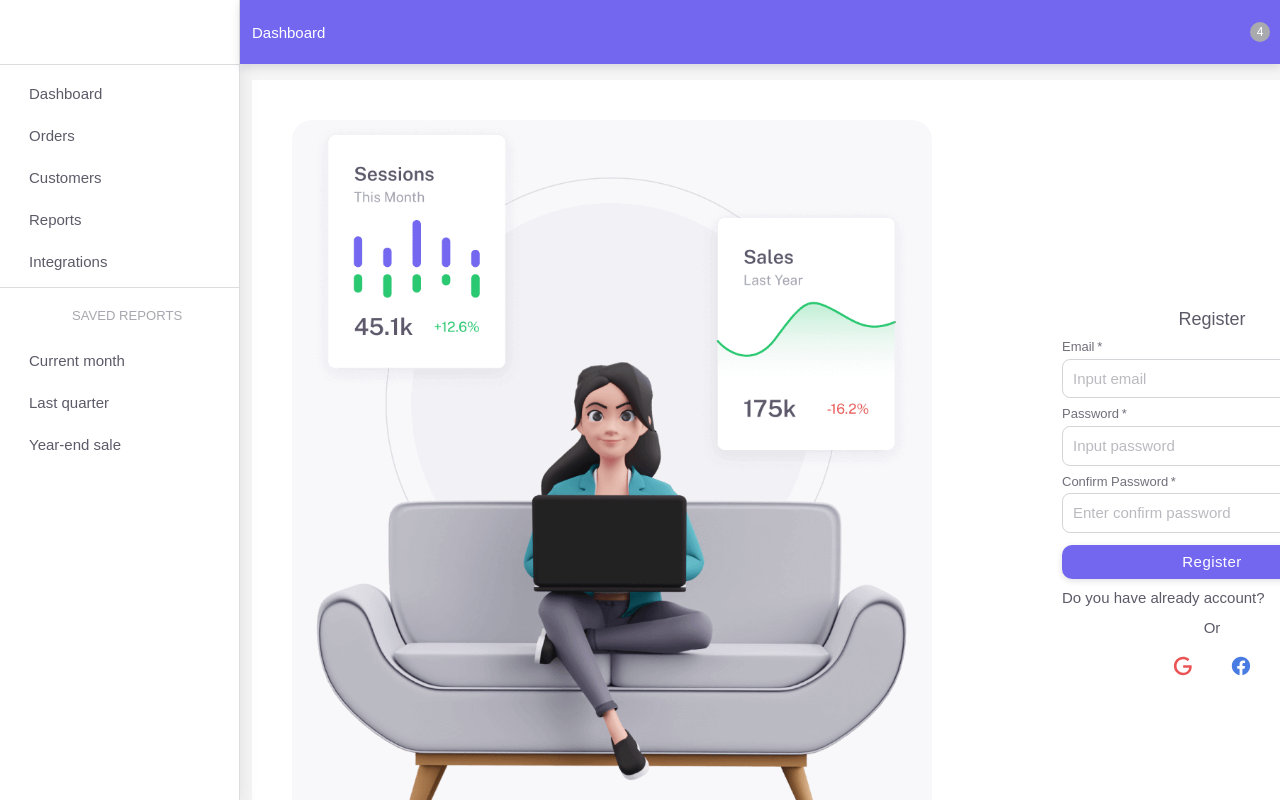
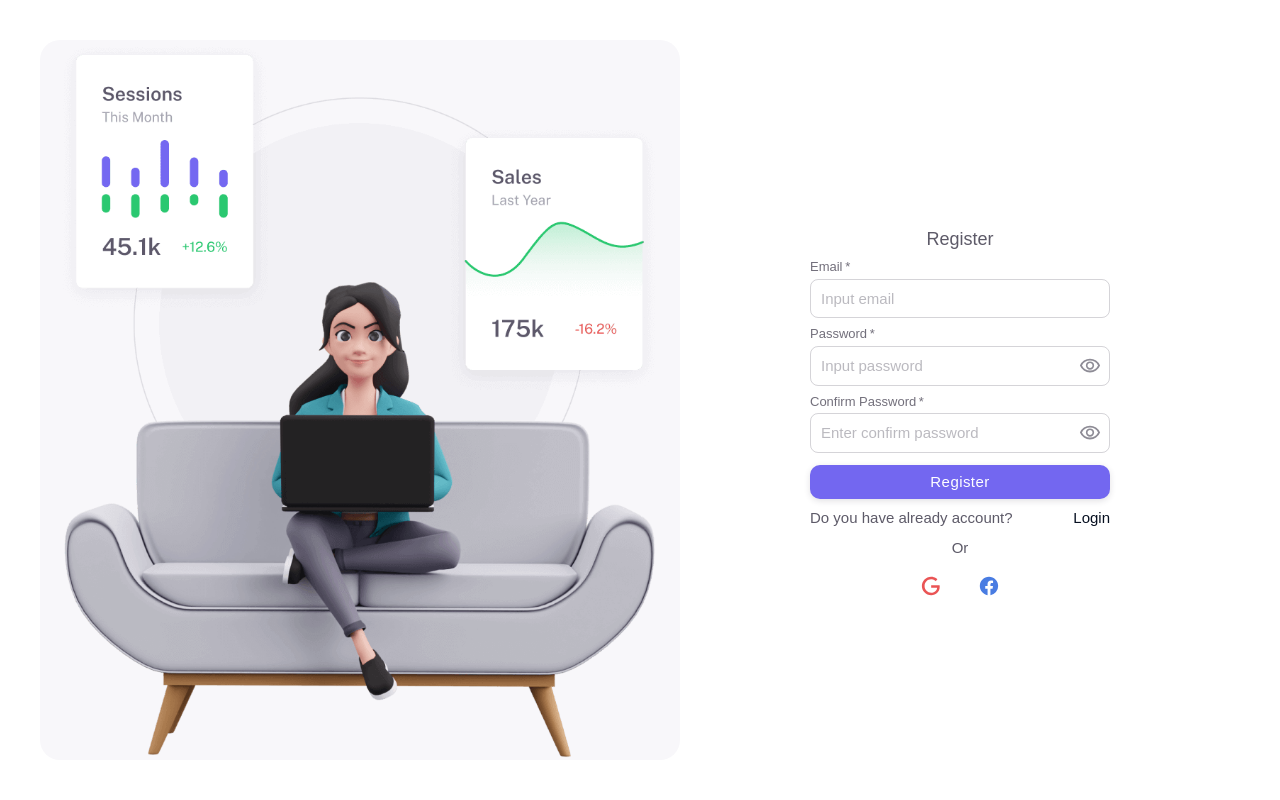
Before and after one commit to Nguyen1942001/course-nextjs14, a Next.js app: page /register in a window 1280 px wide. Built offline with nearby package versions, Linux system fonts and the light colour scheme.

Commit message:
Use BlankLayout component for restrict render VerticalLayout and HorizontalLayout when inside Login and Register (video 10)

```diff
--- a/src/pages/_app.tsx
+++ b/src/pages/_app.tsx
@@ -76,7 +76,9 @@ export default function App(props: ExtendedAppProps) {
 
     const { settings } = useSettings();
 
-    // Variables
+    // ****************   Variables   ****************
+
+    // Component.getLayout: getLayout nằm trong file next.d.ts, return về ReactNode
     const getLayout = Component.getLayout ?? ((page) => <UserLayout>{page}</UserLayout>);
 
     const setConfig = Component.setConfig ?? undefined;
--- a/src/pages/register.tsx
+++ b/src/pages/register.tsx
@@ -2,6 +2,9 @@
 
 import { NextPage } from 'next';
 import RegisterPage from 'src/views/pages/register';
+import { ReactNode } from 'react';
+import BlankLayout from 'src/views/layouts/BlankLayout';
+import Login from 'src/pages/login';
 
 type TProps = {};
 
@@ -10,3 +13,11 @@ const Register: NextPage<TProps> = () => {
 };
 
 export default Register;
+
+/**
+ * Code bên dưới dùng để render ra layout rỗng khi load component Register
+ * Layout rỗng chứa component Register
+ * Ngăn chặn load VerticalLayout (sidebar) và HorizontalLayout (header)
+ * getLayout là biến nằm ở file src/pages/_app.tsx
+ */
+Register.getLayout = (page: ReactNode) => <BlankLayout>{page}</BlankLayout>;
--- /dev/null
+++ b/src/views/layouts/BlankLayout.tsx
@@ -0,0 +1,29 @@
+import * as React from 'react';
+import { AppBarProps as MuiAppBarProps } from '@mui/material/AppBar';
+import { NextPage } from 'next';
+import Box, { BoxProps } from '@mui/material/Box';
+import { styled } from '@mui/material/styles';
+
+const drawerWidth: number = 240;
+
+interface AppBarProps extends MuiAppBarProps {
+    open?: boolean;
+}
+
+type TProps = {
+    children: React.ReactNode;
+};
+
+const BlankLayoutWrapper = styled(Box)<BoxProps>(({ theme }) => ({
+    height: '100vh',
+}));
+
+const BlankLayout: NextPage<TProps> = ({ children }) => {
+    return (
+        <BlankLayoutWrapper>
+            <Box sx={{ overflow: 'hidden', minHeight: '100vh' }}>{children}</Box>
+        </BlankLayoutWrapper>
+    );
+};
+
+export default BlankLayout;
--- /dev/null
+++ b/src/views/layouts/HorizontalLayout.tsx
@@ -0,0 +1,85 @@
+import * as React from 'react';
+import { styled } from '@mui/material/styles';
+import MuiAppBar, { AppBarProps as MuiAppBarProps } from '@mui/material/AppBar';
+import Toolbar from '@mui/material/Toolbar';
+import Typography from '@mui/material/Typography';
+import IconButton from '@mui/material/IconButton';
+import Badge from '@mui/material/Badge';
+import { NextPage } from 'next';
+import IconifyIcon from 'src/components/Icon';
+
+const drawerWidth: number = 240;
+
+interface AppBarProps extends MuiAppBarProps {
+    open?: boolean;
+}
+
+type TProps = {
+    open: boolean;
+    toggleDrawer: () => void;
+};
+
+const AppBar = styled(MuiAppBar, {
+    shouldForwardProp: (prop) => prop !== 'open',
+})<AppBarProps>(({ theme, open }) => ({
+    zIndex: theme.zIndex.drawer + 1,
+    transition: theme.transitions.create(['width', 'margin'], {
+        easing: theme.transitions.easing.sharp,
+        duration: theme.transitions.duration.leavingScreen,
+    }),
+    ...(open && {
+        marginLeft: drawerWidth,
+        width: `calc(100% - ${drawerWidth}px)`,
+        transition: theme.transitions.create(['width', 'margin'], {
+            easing: theme.transitions.easing.sharp,
+            duration: theme.transitions.duration.enteringScreen,
+        }),
+    }),
+}));
+
+const HorizontalLayout: NextPage<TProps> = ({ open, toggleDrawer }) => {
+    return (
+        <AppBar
+            position="absolute"
+            open={open}
+        >
+            <Toolbar
+                sx={{
+                    pr: '24px', // keep right padding when drawer closed
+                }}
+            >
+                <IconButton
+                    edge="start"
+                    color="inherit"
+                    aria-label="open drawer"
+                    onClick={toggleDrawer}
+                    sx={{
+                        marginRight: '36px',
+                        ...(open && { display: 'none' }),
+                    }}
+                >
+                    <IconifyIcon icon="ic:sharp-menu" />
+                </IconButton>
+                <Typography
+                    component="h1"
+                    variant="h6"
+                    color="inherit"
+                    noWrap
+                    sx={{ flexGrow: 1 }}
+                >
+                    Dashboard
+                </Typography>
+                <IconButton color="inherit">
+                    <Badge
+                        badgeContent={4}
+                        color="secondary"
+                    >
+                        <IconifyIcon icon="mingcute:notification-fill" />
+                    </Badge>
+                </IconButton>
+            </Toolbar>
+        </AppBar>
+    );
+};
+
+export default HorizontalLayout;
--- a/src/views/layouts/UserLayout.tsx
+++ b/src/views/layouts/UserLayout.tsx
@@ -1,60 +1,18 @@
 import * as React from 'react';
-import { styled, createTheme, ThemeProvider } from '@mui/material/styles';
 import CssBaseline from '@mui/material/CssBaseline';
-import MuiDrawer from '@mui/material/Drawer';
 import Box from '@mui/material/Box';
-import MuiAppBar, { AppBarProps as MuiAppBarProps } from '@mui/material/AppBar';
 import Toolbar from '@mui/material/Toolbar';
-import List from '@mui/material/List';
-import Typography from '@mui/material/Typography';
-import Divider from '@mui/material/Divider';
-import IconButton from '@mui/material/IconButton';
-import Badge from '@mui/material/Badge';
 import Container from '@mui/material/Container';
-import Grid from '@mui/material/Grid';
-import Paper from '@mui/material/Paper';
-import Link from '@mui/material/Link';
-import { mainListItems, secondaryListItems } from './listItems';
 import { NextPage } from 'next';
+import HorizontalLayout from 'src/views/layouts/HorizontalLayout';
 import VerticalLayout from 'src/views/layouts/VerticalLayout';
 
 const drawerWidth: number = 240;
-
-interface AppBarProps extends MuiAppBarProps {
-    open?: boolean;
-}
 
 type TProps = {
     children: React.ReactNode;
 };
 
-const Drawer = styled(MuiDrawer, { shouldForwardProp: (prop) => prop !== 'open' })(
-    ({ theme, open }) => ({
-        '& .MuiDrawer-paper': {
-            position: 'relative',
-            whiteSpace: 'nowrap',
-            width: drawerWidth,
-            transition: theme.transitions.create('width', {
-                easing: theme.transitions.easing.sharp,
-                duration: theme.transitions.duration.enteringScreen,
-            }),
-            boxSizing: 'border-box',
-            ...(!open && {
-                overflowX: 'hidden',
-                transition: theme.transitions.create('width', {
-                    easing: theme.transitions.easing.sharp,
-                    duration: theme.transitions.duration.leavingScreen,
-                }),
-                width: theme.spacing(7),
-                [theme.breakpoints.up('sm')]: {
-                    width: theme.spacing(9),
-                },
-            }),
-        },
-    })
-);
-
-// 21p30s
 const UserLayout: NextPage<TProps> = ({ children }) => {
     const [open, setOpen] = React.useState(true);
     const toggleDrawer = () => {
@@ -70,27 +28,11 @@ const UserLayout: NextPage<TProps> = ({ children }) => {
                 toggleDrawer={toggleDrawer}
             />
 
-            <Drawer
-                variant="permanent"
+            <HorizontalLayout
                 open={open}
-            >
-                <Toolbar
-                    sx={{
-                        display: 'flex',
-                        alignItems: 'center',
-                        justifyContent: 'flex-end',
-                        px: [1],
-                    }}
-                >
-                    <IconButton onClick={toggleDrawer}>{/*<ChevronLeftIcon />*/}</IconButton>
-                </Toolbar>
-                <Divider />
-                <List component="nav">
-                    {mainListItems}
-                    <Divider sx={{ my: 1 }} />
-                    {secondaryListItems}
-                </List>
-            </Drawer>
+                toggleDrawer={toggleDrawer}
+            />
+
             <Box
                 component="main"
                 sx={{
--- a/src/views/layouts/VerticalLayout.tsx
+++ b/src/views/layouts/VerticalLayout.tsx
@@ -1,10 +1,12 @@
 import * as React from 'react';
 import { styled } from '@mui/material/styles';
-import MuiAppBar, { AppBarProps as MuiAppBarProps } from '@mui/material/AppBar';
+import MuiDrawer from '@mui/material/Drawer';
+import { AppBarProps as MuiAppBarProps } from '@mui/material/AppBar';
 import Toolbar from '@mui/material/Toolbar';
-import Typography from '@mui/material/Typography';
+import List from '@mui/material/List';
+import Divider from '@mui/material/Divider';
 import IconButton from '@mui/material/IconButton';
-import Badge from '@mui/material/Badge';
+import { mainListItems, secondaryListItems } from './listItems';
 import { NextPage } from 'next';
 
 const drawerWidth: number = 240;
@@ -18,66 +20,55 @@ type TProps = {
     toggleDrawer: () => void;
 };
 
-const AppBar = styled(MuiAppBar, {
-    shouldForwardProp: (prop) => prop !== 'open',
-})<AppBarProps>(({ theme, open }) => ({
-    zIndex: theme.zIndex.drawer + 1,
-    transition: theme.transitions.create(['width', 'margin'], {
-        easing: theme.transitions.easing.sharp,
-        duration: theme.transitions.duration.leavingScreen,
-    }),
-    ...(open && {
-        marginLeft: drawerWidth,
-        width: `calc(100% - ${drawerWidth}px)`,
-        transition: theme.transitions.create(['width', 'margin'], {
-            easing: theme.transitions.easing.sharp,
-            duration: theme.transitions.duration.enteringScreen,
-        }),
-    }),
-}));
+const Drawer = styled(MuiDrawer, { shouldForwardProp: (prop) => prop !== 'open' })(
+    ({ theme, open }) => ({
+        '& .MuiDrawer-paper': {
+            position: 'relative',
+            whiteSpace: 'nowrap',
+            width: drawerWidth,
+            transition: theme.transitions.create('width', {
+                easing: theme.transitions.easing.sharp,
+                duration: theme.transitions.duration.enteringScreen,
+            }),
+            boxSizing: 'border-box',
+            ...(!open && {
+                overflowX: 'hidden',
+                transition: theme.transitions.create('width', {
+                    easing: theme.transitions.easing.sharp,
+                    duration: theme.transitions.duration.leavingScreen,
+                }),
+                width: theme.spacing(7),
+                [theme.breakpoints.up('sm')]: {
+                    width: theme.spacing(9),
+                },
+            }),
+        },
+    })
+);
 
 const VerticalLayout: NextPage<TProps> = ({ open, toggleDrawer }) => {
     return (
-        <AppBar
-            position="absolute"
+        <Drawer
+            variant="permanent"
             open={open}
         >
             <Toolbar
                 sx={{
-                    pr: '24px', // keep right padding when drawer closed
+                    display: 'flex',
+                    alignItems: 'center',
+                    justifyContent: 'flex-end',
+                    px: [1],
                 }}
             >
-                <IconButton
-                    edge="start"
-                    color="inherit"
-                    aria-label="open drawer"
-                    onClick={toggleDrawer}
-                    sx={{
-                        marginRight: '36px',
-                        ...(open && { display: 'none' }),
-                    }}
-                >
-                    {/*<MenuIcon />*/}
-                </IconButton>
-                <Typography
-                    component="h1"
-                    variant="h6"
-                    color="inherit"
-                    noWrap
-                    sx={{ flexGrow: 1 }}
-                >
-                    Dashboard
-                </Typography>
-                <IconButton color="inherit">
-                    <Badge
-                        badgeContent={4}
-                        color="secondary"
-                    >
-                        {/*<NotificationsIcon />*/}
-                    </Badge>
-                </IconButton>
+                <IconButton onClick={toggleDrawer}>{/*<ChevronLeftIcon />*/}</IconButton>
             </Toolbar>
-        </AppBar>
+            <Divider />
+            <List component="nav">
+                {mainListItems}
+                <Divider sx={{ my: 1 }} />
+                {secondaryListItems}
+            </List>
+        </Drawer>
     );
 };
 
```
Also changed, not shown: src/pages/login.tsx (+10 -0 lines).
